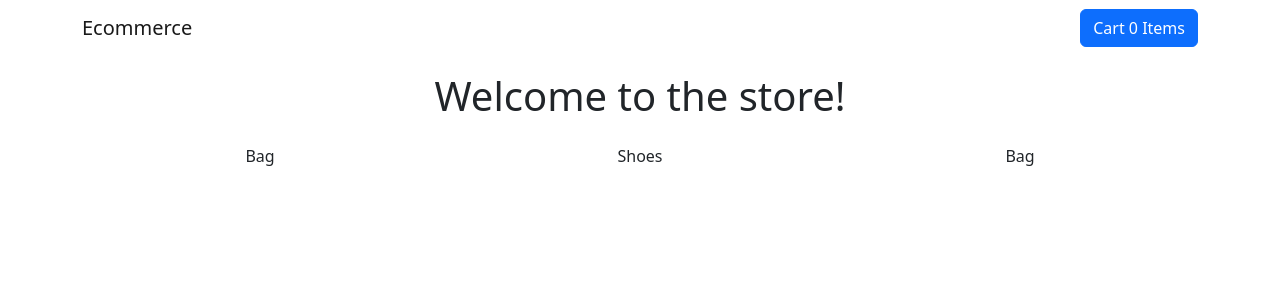
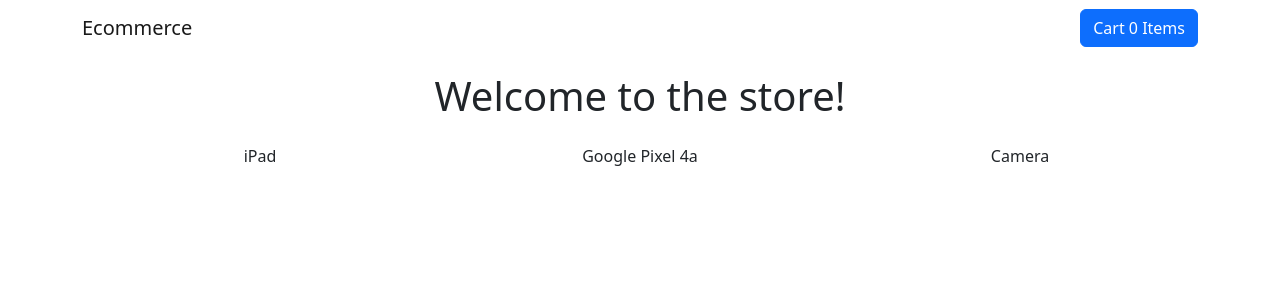
Before and after one commit to aneemqah/shopping-cart, a React (Create React App) app: page / in a window 1280 px wide. Shown: the top 300 px of the page. Built offline with nearby package versions, Linux system fonts and the light colour scheme.

Commit message:
chore: change product items

```diff
--- a/src/productsStore.js
+++ b/src/productsStore.js
@@ -1,17 +1,17 @@
 const products = [
   {
     id: '1',
-    title: 'Bag',
+    title: 'iPad',
     price: 75.0
   },
   {
     id: '2',
-    title: 'Shoes',
+    title: 'Google Pixel 4a',
     price: 49.99
   },
   {
     id: '1',
-    title: 'Bag',
+    title: 'Camera',
     price: 50.0
   }
 ];
```
